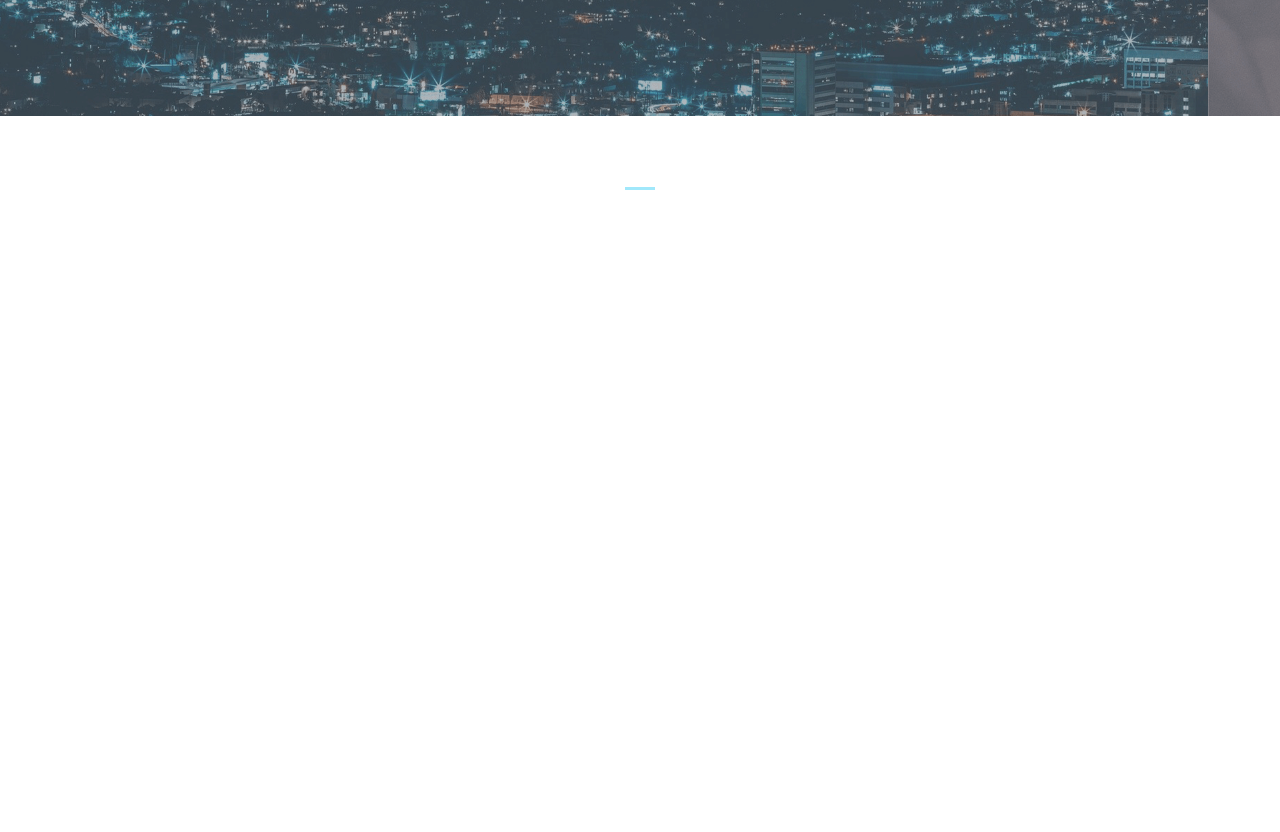
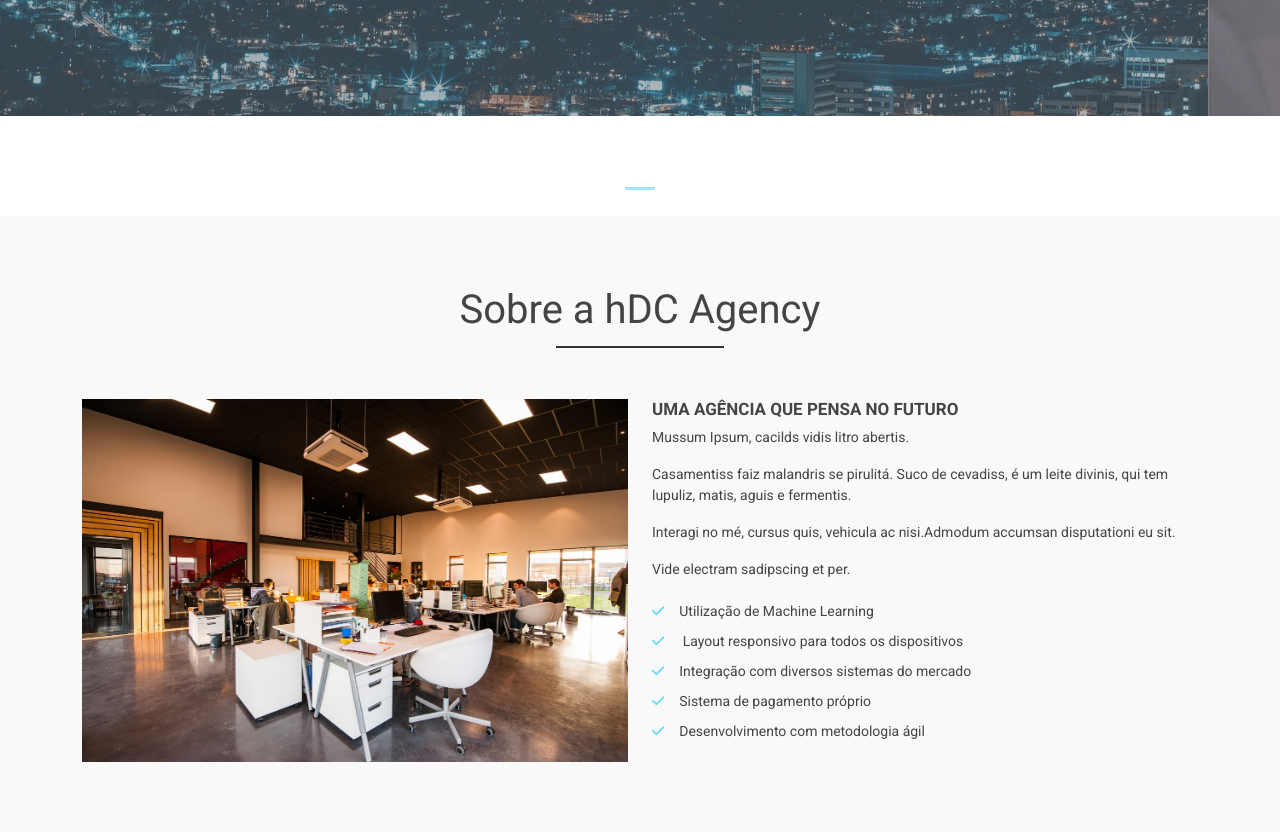
Before and after one commit to AnaMaisaUnifei/Cap_Front_byron_HoradeCodar, a plain HTML site: page index.html in a window 1280 px wide. Shown: the part 504-1336 px from the top of the page. Before the commit the page ends 800 px from the top, so only its background shows below. Drawn offline with nearby package versions, Linux system fonts and the light colour scheme.

Commit message:
Criando a área de about da empresa (grid)

```diff
--- a/css/styles.css
+++ b/css/styles.css
@@ -104,3 +104,47 @@ header,
 .carousel-indicators .active {
   background-color: #65daf9;
 }
+
+/* Sobre a empresa */
+
+#about-area {
+  background-color: #f9f9f9;
+}
+
+.main-title {
+  color: #444;
+  margin: 0 0 65px 0;
+  font-size: 40px;
+  text-align: center;
+  position: relative;
+}
+
+.main-title::after {
+  content: "";
+  border-top: 2px solid #333;
+  width: 15%;
+  position: absolute;
+  top: 60px;
+  left: 42.5%;
+}
+
+.about-title {
+  font-size: 17px;
+  color: #444;
+  text-transform: uppercase;
+  font-weight: bold;
+}
+
+#about-list {
+  list-style: none;
+  padding-left: 0;
+}
+
+#about-list li {
+  line-height: 30px;
+}
+
+#about-list li i {
+  color: #65daf9;
+  margin-right: 15px;
+}
--- a/index.html
+++ b/index.html
@@ -37,6 +37,7 @@
 </head>
 
 <body>
+  <!-- Início Cabeçalho -->
   <header>
     <div class="container" id="nav-container">
       <nav class="navbar navbar-expand-lg fixed-top">
@@ -59,18 +60,23 @@
       </nav>
     </div>
   </header>
+  <!-- Fim Cabeçalho -->
 
+  <!-- Início Main -->
   <main>
     <div class="container-fluid">
 
+      <!-- Início Carrossel -->
       <div id="mainSlider" class="carousel slide" data-bs-ride="carousel">
 
+        <!-- Indicadores de posição -->
         <ol class="carousel-indicators">
           <li data-bs-target="#mainSlider" data-bs-slide-to="0" class="active"></li>
           <li data-bs-target="#mainSlider" data-bs-slide-to="1"></li>
           <li data-bs-target="#mainSlider" data-bs-slide-to="2"></li>
         </ol>
 
+        <!-- Imagens, botões e textos do carrossel -->
         <div class="carousel-inner">
           <div class="carousel-item active">
             <img src="img/banner1.png" class="d-block w-100" alt="Projetos de e-commerce">
@@ -101,6 +107,7 @@
 
         </div>
 
+        <!-- Setas de movimento do carrossel -->
         <button data-bs-target="#mainSlider" class="carousel-control-prev" type="button" data-bs-slide="prev">
           <span class="carousel-control-prev-icon" aria-hidden="true"></span>
           <span class="visually-hidden"> Previous </span>
@@ -112,8 +119,48 @@
         </button>
 
       </div>
+      <!-- Fim Carrossel -->
+
+      <!-- Início Sobre -->
+      <div id="about-area">
+        <div class="container">
+          <div class="row">
+
+            <!-- Título -->
+            <div class="col-12">
+              <h3 class="main-title">Sobre a hDC Agency</h3>
+            </div>
+
+            <!-- Imagem -->
+            <div class="col-md-6">
+              <img class="img-fluid" src="img/agencia.jpg" alt="Agência hDC">
+            </div>
+
+            <!-- Texto e lista -->
+            <div class="col-md-6">
+              <h3 class="about-title">Uma agência que pensa no futuro</h3>
+              <p>Mussum Ipsum, cacilds vidis litro abertis.</p>
+              <p>Casamentiss faiz malandris se pirulitá. Suco de cevadiss, é um leite divinis, qui tem lupuliz, matis, aguis e fermentis.</p>
+              <p>Interagi no mé, cursus quis, vehicula ac nisi.Admodum accumsan disputationi eu sit.</p>
+              <p>Vide electram sadipscing et per.</p>
+
+              <ul id="about-list">
+                <li><i class="fas fa-check"></i>Utilização de Machine Learning</li>
+                <li><i class="fas fa-check"></i> Layout responsivo para todos os dispositivos</li>
+                <li><i class="fas fa-check"></i>Integração com diversos sistemas do mercado</li>
+                <li><i class="fas fa-check"></i>Sistema de pagamento próprio</li>
+                <li><i class="fas fa-check"></i>Desenvolvimento com metodologia ágil</li>
+              </ul>
+            </div>
+
+          </div>
+        </div>
+      </div>
+      <!-- Fim Sobre -->
     </div>
+
   </main>
+  <!-- Fim Main -->
 
   <script src="js/scripts.js"></script>
 </body>
```
